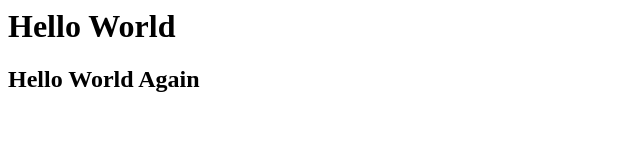
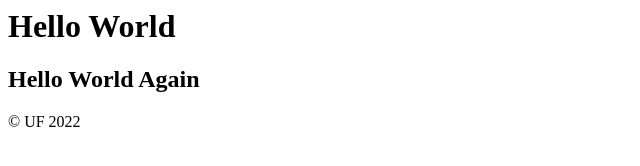
Before and after one commit to mynar7/sample-repo, a plain HTML site: page index.html in a window 1280 px wide. Shown: the full height of the page, 0-640 px from the left. Drawn offline with Linux system fonts and the light colour scheme.

Commit message:
added a footer

```diff
--- a/index.html
+++ b/index.html
@@ -5,4 +5,5 @@
   <body>
     <h2>Hello World Again</h2>
   </body>
+  <footer>&copy; UF 2022</footer>
 </html>
```
